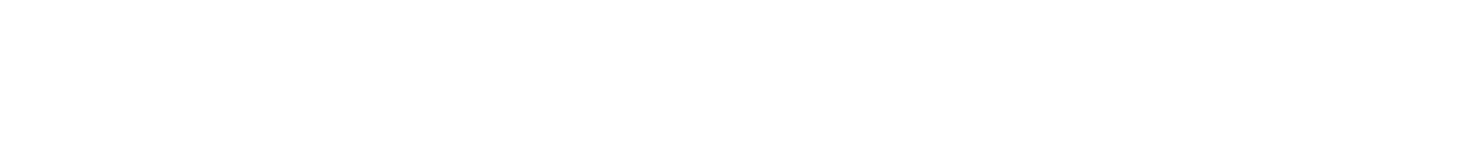
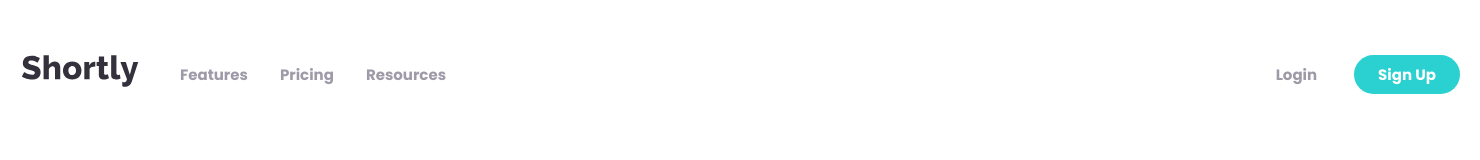
Before and after one commit to Dostonbek9830/url-shortening, a plain HTML site: page index.html in a window 1280 px wide. Shown: the whole page, 1480 px wide, since content can reach past the window. Drawn offline with Linux system fonts and the light colour scheme; files whose address does not match are found by name.

Commit message:
Add header section

```diff
--- a/css/main.css
+++ b/css/main.css
@@ -26,3 +26,69 @@ body {
     padding: 0;
     font-family: "Poppins" , "Arial", sans-serif;
 }
+
+.container {
+    width: 1480px;
+    margin: 0 auto;
+    padding: 0 20px;
+
+}
+
+.inner-header {
+    margin: 0;
+    padding-top: 55px;
+    display: flex;
+    justify-content: space-between;
+    align-items: center;
+
+}
+
+.left-header {
+    margin: 0;
+    padding: 0;
+    display: flex;
+    justify-content: space-between;
+    align-items: center;
+    list-style: none;
+    gap: 32px;
+}
+
+.right-header {
+    margin: 0;
+    padding: 0;
+    display: flex;
+    justify-content: space-between;
+    align-items: center;
+    list-style: none;
+    gap: 37px;
+}
+
+.logo {
+    margin-right: 8px;
+}
+
+.header-link {
+    font-weight: 700;
+    font-size: 15px;
+    line-height: 22px;
+    color: #9E9AA8;
+    text-decoration: none;
+}
+
+.sign-up {
+    color: #fff;
+    padding: 9px 24px;
+    width: 105px;
+    height: 40px;
+    background: #2BD0D0;
+    border-radius: 28px;
+}
+
+.header-link:hover {
+    color:#34313D;
+}
+
+.sign-up:hover {
+    background: #9AE3E3;
+    color: #fff;
+}
--- a/index.html
+++ b/index.html
@@ -8,7 +8,22 @@
     <title>URL shortening</title>
 </head>
 <body>
-
+    <header class="site-header">
+        <div class="container">
+            <div class="inner-header">
+                <ul class="left-header">
+                    <li class="header-item" ><a href="index.html" class="logo-link"><img src="./images/logo.svg" alt="logo of shortly" width="120" height="32" class="logo"></a></li>
+                    <li class="header-item"><a href="#" class="header-link">Features</a></li>
+                    <li class="header-item"><a href="#" class="header-link">Pricing</a></li>
+                    <li class="header-item"><a href="#" class="header-link">Resources</a></li>
+                </ul>
+                <ul class="right-header">
+                    <li class="header-item"><a href="#" class="header-link">Login</a></li>
+                    <li class="header-item"><a href="#" class="header-link sign-up">Sign Up</a></li>
+                </ul>
+            </div>
+        </div>
+    </header>
 
 </body>
 </html>
```
Lines whose indentation alone changed are shown as unchanged.
